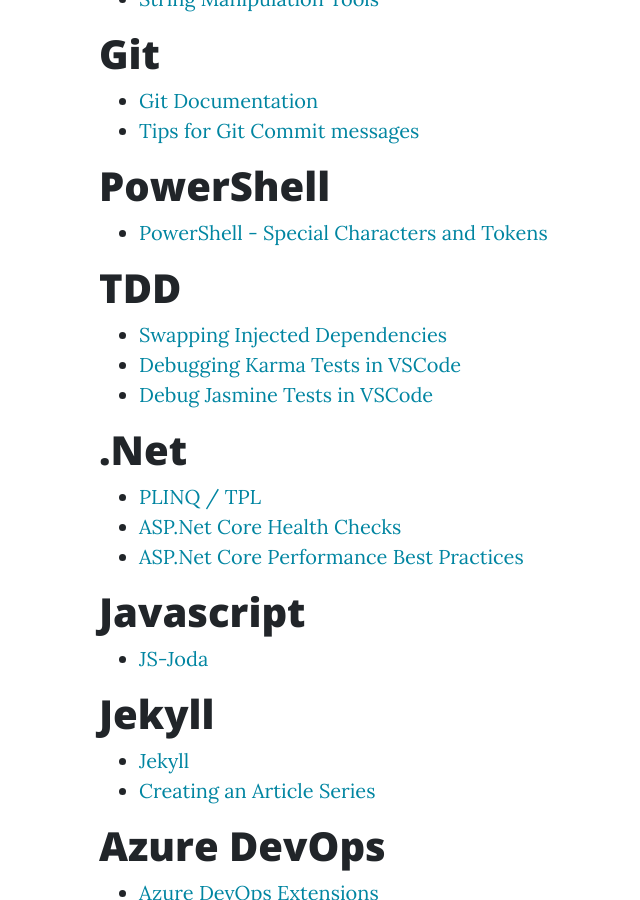
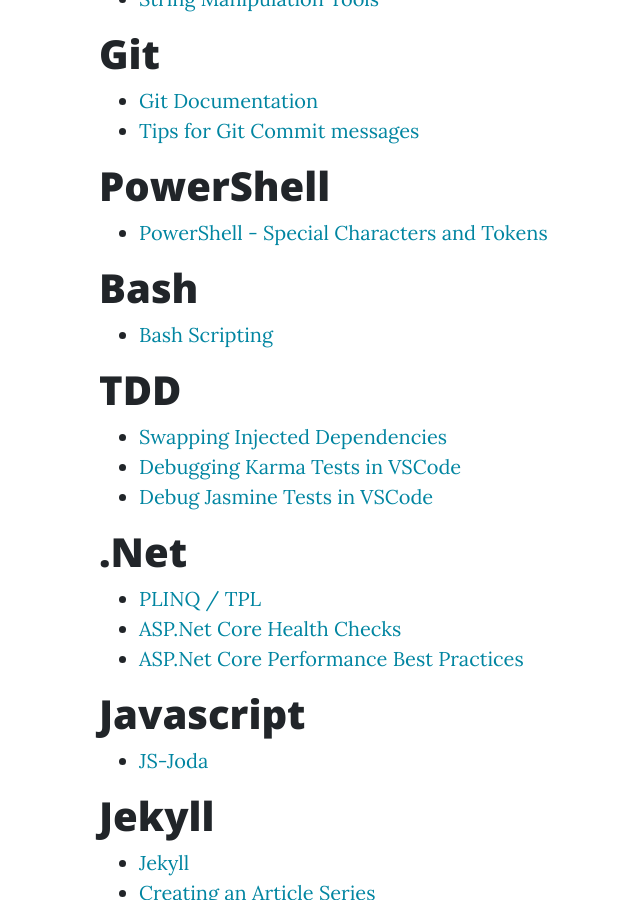
Before and after one commit to paxdev/paxdev.github.io, a Jekyll site: the page built from _posts/2020-02-04-links.md, in a window 1280 px wide and 900 px high, scrolled down 626 px. Shown: the whole window, without its empty margins (176-816 px from the left). Built offline with Jekyll 4.4.1, drawn with Linux system fonts in a browser that asks for light colours; our own code applies the rules of GitHub Pages for plain Markdown files.

Commit message:
Add Bash scripting link

```diff
--- a/_posts/2020-02-04-links.md
+++ b/_posts/2020-02-04-links.md
@@ -13,6 +13,9 @@
 
 # PowerShell
 * [PowerShell - Special Characters and Tokens](http://www.neolisk.com/techblog/powershell-specialcharactersandtokens)
+
+# Bash
+* [Bash Scripting](https://tldp.org/LDP/abs/html/index.html)
 
 # TDD
 * [Swapping Injected Dependencies](https://adamstorr.azurewebsites.net/blog/integration-testing-with-aspnetcore-3-1-swapping-dependency)
```
